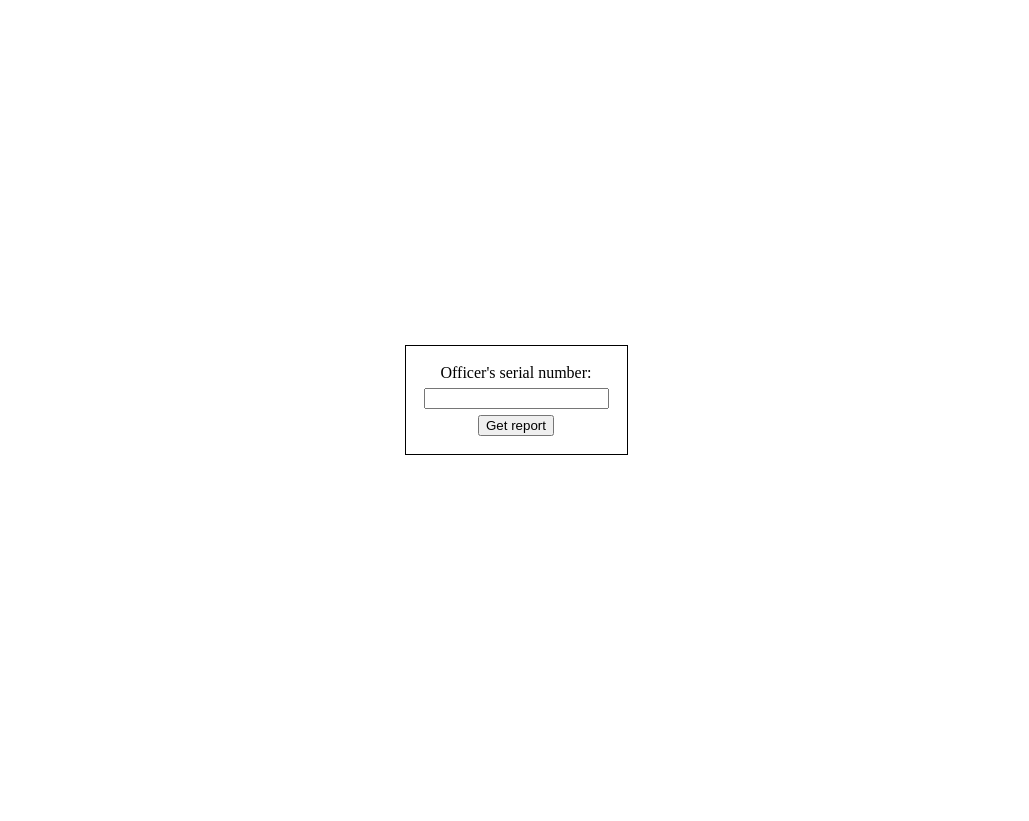
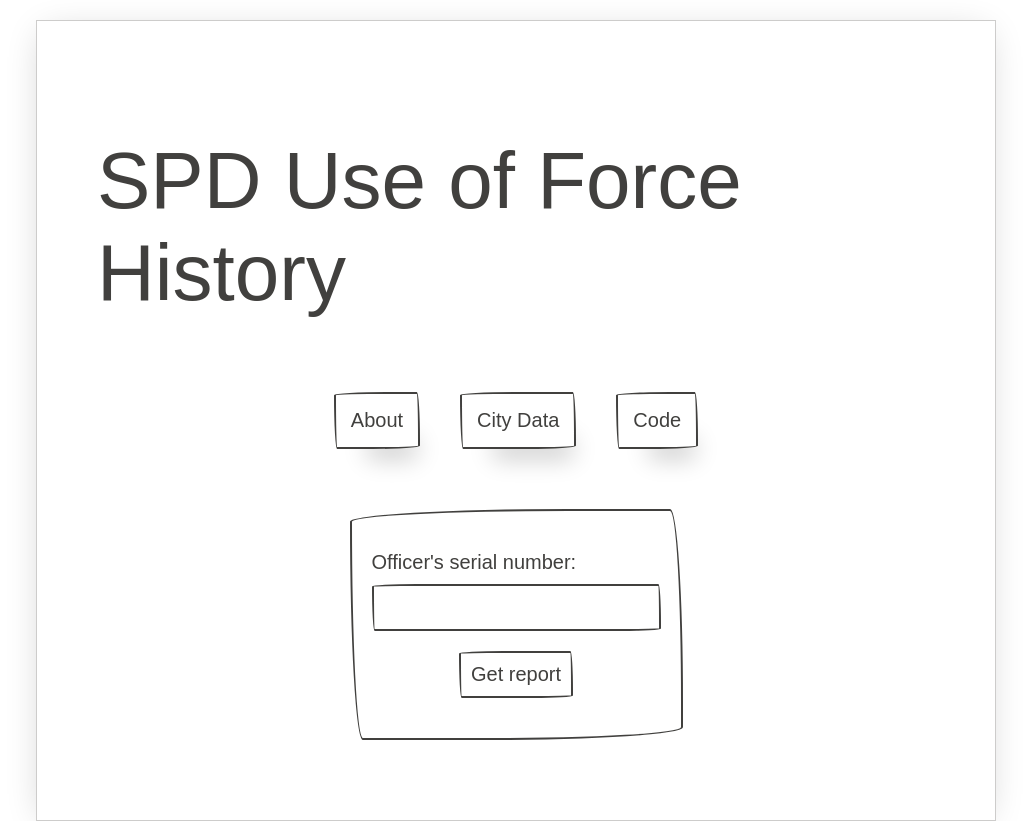
Before and after one commit to large-epsilon/SPD-force-accountability, a Django app: page / in a window 1280 px wide. Shown: the whole page, without its empty margins (124-1153 px from the left). Before the commit the page ends 455 px from the top, so only its background shows below. Run offline with Django 3.2, Linux system fonts and the light colour scheme; some libraries are stand-ins or nearby versions; some web fonts are replaced.

Commit message:
improve frontend aesthetics

```diff
--- a/app/officer_history/templates/officer_history/index.html
+++ b/app/officer_history/templates/officer_history/index.html
@@ -1,41 +1,35 @@
+<!DOCTYPE html>
 <html>
 <head>
+<meta name="generator" content=
+"HTML Tidy for HTML5 for Linux version 5.6.0">
+<link rel="stylesheet" href=
+"https://unpkg.com/papercss@1.8.2/dist/paper.min.css">
 <title>SPD Use of Force</title>
-<style>
-body {
-    width: 100%;
-    height: 100%;
-    display: flex;
-    align-items: center;
-    justify-content: space-around;
-    margin: 0px;
-}
-
-#main {
-    border: 1px solid black;
-}
-
-#main-form {
-    display: flex;
-    flex-direction: column;
-    align-items: center;
-    justify-content: space-around;
-    margin: 15px;
-}
-
-#main-form > * {
-    margin: 3px;
-}
-
-</style>
 </head>
 <body>
-<div id="main">
-<form id="main-form" action="/officer_history" method="GET">
-<label for="serial_num">Officer's serial number:</label>
-<input type="text" name="serial_num"></input>
-<input type="submit" value="Get report"></input>
-</form>
+<div class="paper container margin-top">
+    <div class="col flex-center">
+        <div class="row flex-center">
+            <h1>SPD Use of Force History</h1>
+            <div class="row flex-center">
+                <a class="paper-btn margin">About</a>
+                <a class="paper-btn margin" href="https://www.seattle.gov/police/information-and-data/use-of-force-data/use-of-force-dashboard">City Data</a>
+                <a class="paper-btn margin" href="https://github.com/large-epsilon/SPD-force-accountability">Code</a>
+            </div>
+        </div>
+        <div class="row margin flex-spaces child-borders">
+            <form class="padding" action="/officer_history" method="get">
+                <div class="form-group margin-top">
+                    <label for="serial_num">Officer's serial number:</label>
+                    <input type="text" name="serial_num">
+                </div>
+                <div class="row flex-center">
+                    <input type="submit" value="Get report">
+                </div>
+            </form>
+        </div>
+    </div>
 </div>
 </body>
 </html>
--- a/app/officer_history/templates/officer_history/officer_history.html
+++ b/app/officer_history/templates/officer_history/officer_history.html
@@ -1,9 +1,10 @@
 <html>
 <head>
+<link rel="stylesheet" href="https://unpkg.com/papercss@1.8.2/dist/paper.min.css">
 <title>Officer History</title>
 </head>
 <body>
-<div>
+<div class="paper container margin-top">
     <h1>Use of Force Incidents for Officer #{{ serial }}</h1>
     {% for incident in incidents %}
     <p>{{ incident.occured_date_time }}:
```
Also changed, not shown: 1 other file.
